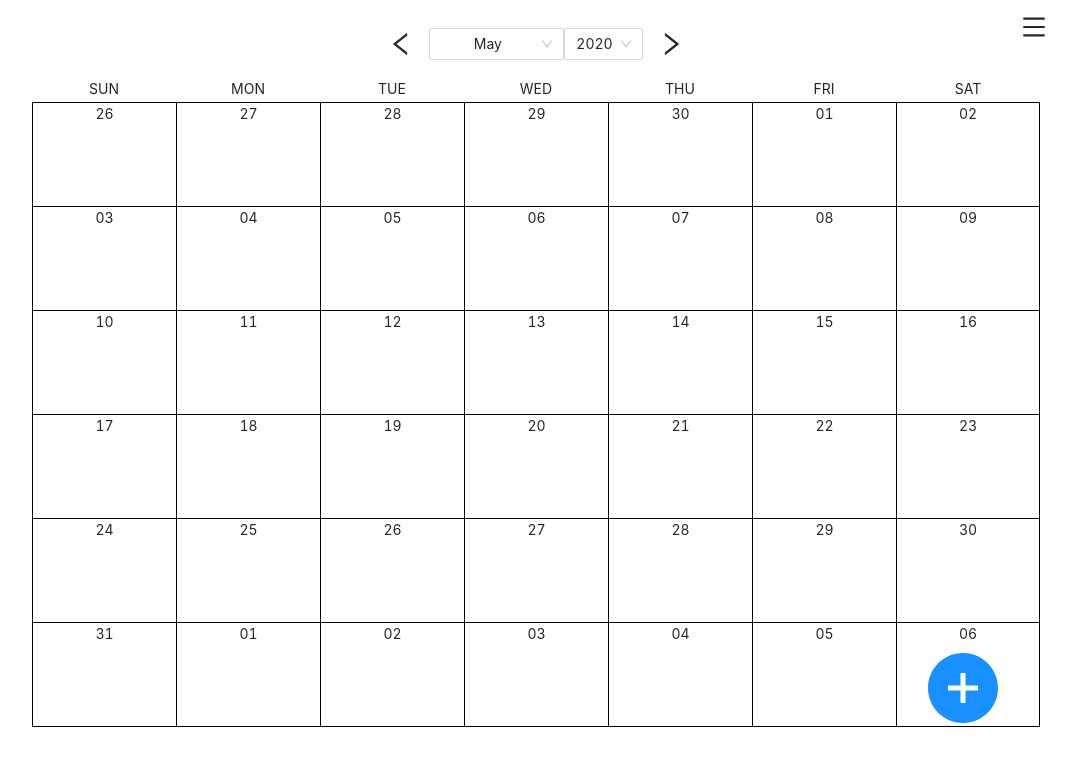
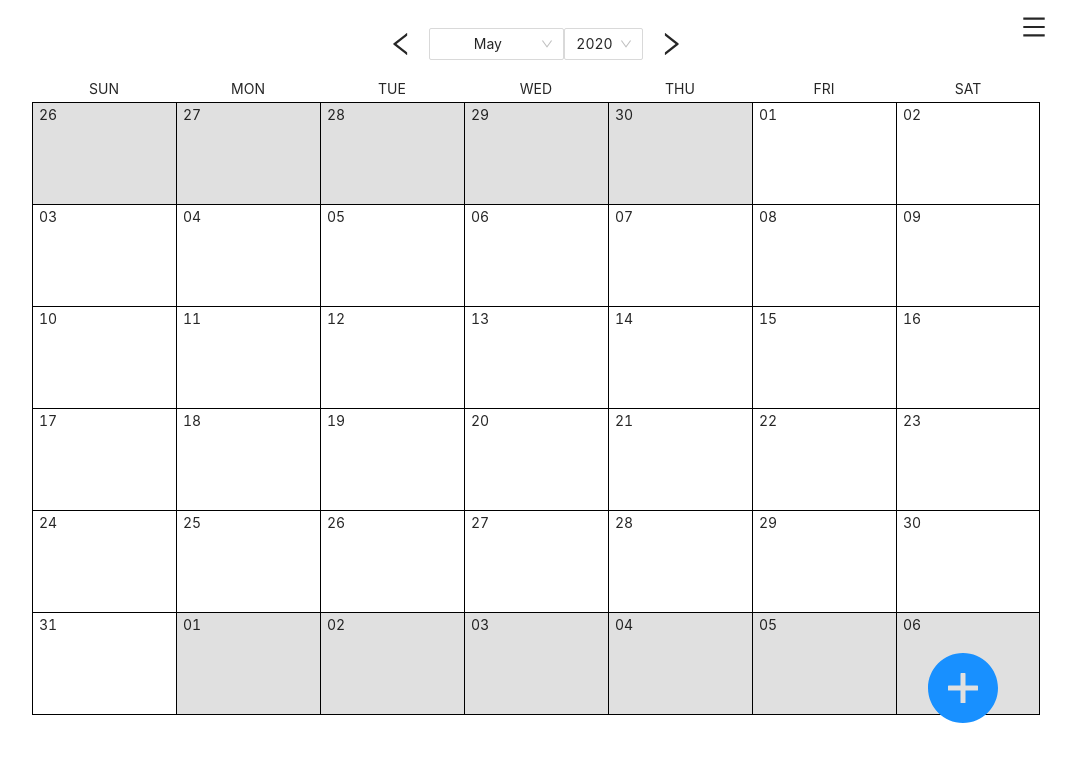
Before and after one commit to conmart/dayta, a React (Create React App) app: page /calendar in a window 1280 px wide. Shown: the top 766 px of the page, without its empty margins (104-1180 px from the left). Built offline with nearby package versions, Linux system fonts and the light colour scheme.

Commit message:
fix calendar styles

```diff
--- a/src/components/calendar/calendar.module.css
+++ b/src/components/calendar/calendar.module.css
@@ -19,10 +19,25 @@
 }
 
 .day {
-  height: 17%;
+  height: 16.67%;
   border-left: 1px solid black;
   border-bottom: 1px solid black;
   flex: 1 0 14%;
+  cursor: pointer;
+  text-align: left;
+  padding: 1px 6px;
+}
+
+.outsideCurrentMonth {
+  background-color: #e0e0e0;
+}
+
+.tallDay {
+  height: 20%;
+}
+
+.extraTallDay {
+  height: 25%;
 }
 
 .day:nth-child(7n) {
--- a/src/components/calendar/calendarBody.jsx
+++ b/src/components/calendar/calendarBody.jsx
@@ -8,10 +8,18 @@ import styles from './calendar.module.css';
 const CalendarBody = ({ selectedDate, setNewDate }) => {
   const daysOfWeek = ['SUN', 'MON', 'TUE', 'WED', 'THU', 'FRI', 'SAT'];
   const daysOfMonth = daysToDisplay(selectedDate);
+  const numRows = daysOfMonth.length / 7;
+  const currentMonth = selectedDate.month();
 
   const days = daysOfMonth.map((day, index) => (
-    <CalendarDay key={index} dateObject={day} setNewDate={setNewDate} />
-  ))
+    <CalendarDay
+      key={index}
+      currentMonth={currentMonth}
+      dateObject={day}
+      rows={numRows}
+      setNewDate={setNewDate}
+    />
+  ));
 
   return (
     <div className={styles.container}>
--- a/src/components/calendar/calendarDay.jsx
+++ b/src/components/calendar/calendarDay.jsx
@@ -1,9 +1,12 @@
 import React from 'react';
+import classNames from 'classnames/bind';
 import { useHistory } from 'react-router-dom';
 
 import styles from './calendar.module.css';
 
-const CalendarDay = ({ dateObject, setNewDate }) => {
+const cx = classNames.bind(styles);
+
+const CalendarDay = ({ currentMonth, dateObject, rows, setNewDate }) => {
   const history = useHistory();
 
   const goToDay = () => {
@@ -11,8 +14,14 @@ const CalendarDay = ({ dateObject, setNewDate }) => {
     history.push('/');
   };
 
+  const dayStyles = cx('day', {
+    tallDay: rows === 5,
+    extraTallDay: rows === 4,
+    outsideCurrentMonth: dateObject.month() !== currentMonth,
+  });
+
   return (
-    <div className={styles.day} onClick={goToDay}>
+    <div className={dayStyles} onClick={goToDay}>
       {dateObject.format('DD')}
     </div>
   );
```
